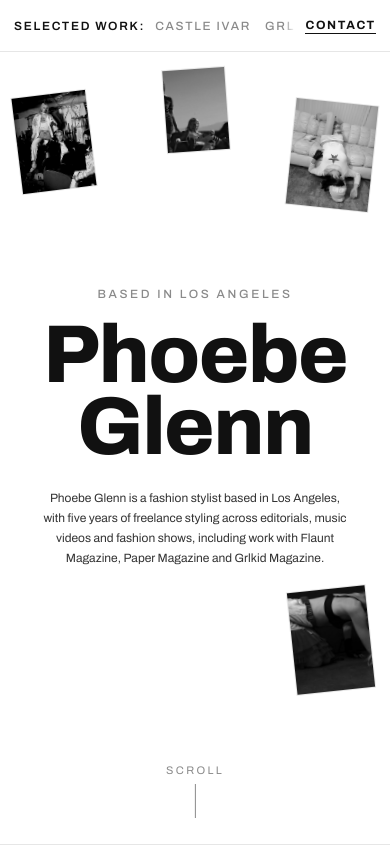
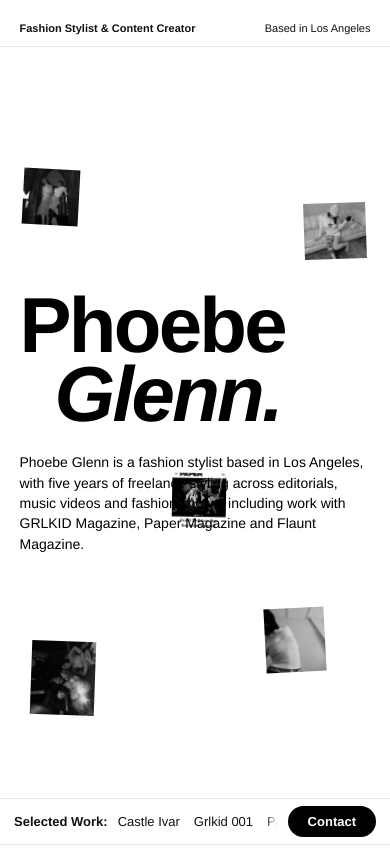
Before and after one commit to jphoglenn/phoebe-glenn-portfolio, a plain HTML site: page index.html in a window 390 px wide. Shown: the top 848 px of the page. Drawn offline with Linux system fonts and the light colour scheme.

Commit message:
Match hero to original: two-line name, kicker bar, 5 thumbnails, bottom work bar, Helvetica type

```diff
--- a/app.js
+++ b/app.js
@@ -19,6 +19,7 @@
     { src: "images/castle_ivar3.jpg", p: 0 },    { src: "images/castle_ivar4.jpg", p: 0 },
     { src: "images/grlkid2.jpg", p: 1 }, { src: "images/grlkid1.jpg", p: 1 },
     { src: "images/grlkid3.jpg", p: 1 }, { src: "images/grlkid7.jpg", p: 1 },
+    { src: "images/grlkid6.jpg", p: 1 },
     { src: "images/paper1.jpg", p: 2 }, { src: "images/paper2.jpg", p: 2 },
     { src: "images/paper3.jpg", p: 2 },
     { src: "images/jrude1.jpg", p: 3 }, { src: "images/jrude2.jpg", p: 3 },
--- a/index.html
+++ b/index.html
@@ -5,9 +5,6 @@
 <meta name="viewport" content="width=device-width, initial-scale=1.0">
 <title>Phoebe Glenn Portfolio</title>
 <meta name="description" content="Phoebe Glenn is a fashion stylist based in Los Angeles. Selected styling work across editorials, music videos and fashion shows.">
-<link rel="preconnect" href="https://fonts.googleapis.com">
-<link rel="preconnect" href="https://fonts.gstatic.com" crossorigin>
-<link href="https://fonts.googleapis.com/css2?family=Archivo:wdth,wght@62..125,300..800&display=swap" rel="stylesheet">
 <link rel="stylesheet" href="styles.css">
 </head>
 <body>
@@ -18,31 +15,25 @@
   </svg>
 </div>
 
-<header id="topnav">
-  <nav class="nav-inner" aria-label="Projects">
-    <span class="nav-label">Selected Work:</span>
-    <div class="nav-links" id="navLinks"></div>
-    <a class="nav-contact" href="#contact" data-nav="contact">Contact</a>
-  </nav>
-</header>
 
-<main id="stack">
 
   <section class="panel hero" id="top" data-title="Phoebe Glenn">
-    <p class="hero-kicker">Based in Los Angeles</p>
+    <div class="hero-topbar">
+      <span class="hero-topbar-left">Fashion Stylist &amp; Content Creator</span>
+      <span class="hero-topbar-right">Based in Los Angeles</span>
+    </div>
     <div class="hero-center">
-      <h1 class="hero-name">Phoebe<br>Glenn</h1>
-      <p class="hero-bio">Phoebe Glenn is a fashion stylist based in Los Angeles, with five years of freelance styling across editorials, music videos and fashion shows, including work with Flaunt Magazine, Paper Magazine and Grlkid Magazine.</p>
+      <h1 class="hero-name">Phoebe<br><em class="hero-name-line2">Glenn.</em></h1>
+      <p class="hero-bio">Phoebe Glenn is a fashion stylist based in Los Angeles, with five years of freelance styling across editorials, music videos and fashion shows, including work with GRLKID Magazine, Paper Magazine and Flaunt Magazine.</p>
     </div>
+    <p class="hero-folio">Portfolio / 2026</p>
     <div class="hero-thumbs" aria-hidden="false">
-      <button class="thumb t1" data-lb="10" aria-label="Open image"><img src="images/paper2.jpg" alt="Paper Magazine editorial thumbnail"></button>
-      <button class="thumb t2" data-lb="5" aria-label="Open image"><img src="images/grlkid1.jpg" alt="Grlkid editorial thumbnail"></button>
-      <button class="thumb t3" data-lb="2" aria-label="Open image"><img src="images/castle_ivar3.jpg" alt="Castle Ivar editorial thumbnail"></button>
-      <button class="thumb t4" data-lb="16" aria-label="Open image"><img src="images/lorenxaud4.jpg" alt="Lorenzo editorial thumbnail"></button>
-      <button class="thumb t5" data-lb="12" aria-label="Open image"><img src="images/jrude2.jpg" alt="Jrude music video thumbnail"></button>
-      <button class="thumb t6" data-lb="17" aria-label="Open image"><img src="images/iff1.jpg" alt="I Feel Free video project thumbnail"></button>
+      <button class="thumb t1" data-lb="1" aria-label="Open image"><img src="images/castle_ivar2.jpg" alt="Castle Ivar editorial thumbnail"></button>
+      <button class="thumb t2" data-lb="8" aria-label="Open image"><img src="images/grlkid6.jpg" alt="Grlkid editorial thumbnail"></button>
+      <button class="thumb t3" data-lb="9" aria-label="Open image"><img src="images/paper1.jpg" alt="Paper Magazine editorial thumbnail"></button>
+      <button class="thumb t4" data-lb="20" aria-label="Open image"><img src="images/iff3.jpg" alt="I Feel Free video project thumbnail"></button>
+      <button class="thumb t5" data-lb="30" aria-label="Open image"><img src="images/sway.jpg" alt="Styling work thumbnail"></button>
     </div>
-    <a class="hero-scroll" href="#castle-ivar" data-nav="castle-ivar">Scroll</a>
   </section>
 
   <section class="panel project" id="castle-ivar" data-title="Castle Ivar Editorial">
@@ -79,9 +70,9 @@
       <p class="project-sub">for Paper Magazine</p>
     </header>
     <div class="strip" data-project="2">
-      <button class="frame" data-lb="8"><img src="images/paper1.jpg" alt="Frost Children Are Spiraling Upward, look 1" loading="lazy"></button>
-      <button class="frame" data-lb="9"><img src="images/paper2.jpg" alt="Frost Children Are Spiraling Upward, look 2" loading="lazy"></button>
-      <button class="frame" data-lb="10"><img src="images/paper3.jpg" alt="Frost Children Are Spiraling Upward, look 3" loading="lazy"></button>
+      <button class="frame" data-lb="9"><img src="images/paper1.jpg" alt="Frost Children Are Spiraling Upward, look 1" loading="lazy"></button>
+      <button class="frame" data-lb="10"><img src="images/paper2.jpg" alt="Frost Children Are Spiraling Upward, look 2" loading="lazy"></button>
+      <button class="frame" data-lb="11"><img src="images/paper3.jpg" alt="Frost Children Are Spiraling Upward, look 3" loading="lazy"></button>
     </div>
   </section>
 
@@ -92,9 +83,9 @@
       <p class="project-sub">Music video</p>
     </header>
     <div class="strip" data-project="3">
-      <button class="frame" data-lb="11"><img src="images/jrude1.jpg" alt="Jrude Save Me From Myself, look 1" loading="lazy"></button>
-      <button class="frame" data-lb="12"><img src="images/jrude2.jpg" alt="Jrude Save Me From Myself, look 2" loading="lazy"></button>
-      <button class="frame" data-lb="13"><img src="images/jrude3.jpg" alt="Jrude Save Me From Myself, look 3" loading="lazy"></button>
+      <button class="frame" data-lb="12"><img src="images/jrude1.jpg" alt="Jrude Save Me From Myself, look 1" loading="lazy"></button>
+      <button class="frame" data-lb="13"><img src="images/jrude2.jpg" alt="Jrude Save Me From Myself, look 2" loading="lazy"></button>
+      <button class="frame" data-lb="14"><img src="images/jrude3.jpg" alt="Jrude Save Me From Myself, look 3" loading="lazy"></button>
     </div>
   </section>
 
@@ -104,9 +95,9 @@
       <h2 class="project-title">Lorenzo Editorial</h2>
     </header>
     <div class="strip" data-project="4">
-      <button class="frame" data-lb="14"><img src="images/lorenxaud1.jpg" alt="Lorenzo Editorial, look 1" loading="lazy"></button>
-      <button class="frame" data-lb="15"><img src="images/lorenxaud2.jpg" alt="Lorenzo Editorial, look 2" loading="lazy"></button>
-      <button class="frame" data-lb="16"><img src="images/lorenxaud4.jpg" alt="Lorenzo Editorial, look 3" loading="lazy"></button>
+      <button class="frame" data-lb="15"><img src="images/lorenxaud1.jpg" alt="Lorenzo Editorial, look 1" loading="lazy"></button>
+      <button class="frame" data-lb="16"><img src="images/lorenxaud2.jpg" alt="Lorenzo Editorial, look 2" loading="lazy"></button>
+      <button class="frame" data-lb="17"><img src="images/lorenxaud4.jpg" alt="Lorenzo Editorial, look 3" loading="lazy"></button>
     </div>
   </section>
 
@@ -117,9 +108,9 @@
       <p class="project-sub">Video project</p>
     </header>
     <div class="strip" data-project="5">
-      <button class="frame" data-lb="17"><img src="images/iff1.jpg" alt="I Feel Free video project, still 1" loading="lazy"></button>
-      <button class="frame" data-lb="18"><img src="images/iff2.jpg" alt="I Feel Free video project, still 2" loading="lazy"></button>
-      <button class="frame" data-lb="19"><img src="images/iff3.jpg" alt="I Feel Free video project, still 3" loading="lazy"></button>
+      <button class="frame" data-lb="18"><img src="images/iff1.jpg" alt="I Feel Free video project, still 1" loading="lazy"></button>
+      <button class="frame" data-lb="19"><img src="images/iff2.jpg" alt="I Feel Free video project, still 2" loading="lazy"></button>
+      <button class="frame" data-lb="20"><img src="images/iff3.jpg" alt="I Feel Free video project, still 3" loading="lazy"></button>
     </div>
   </section>
 
@@ -129,18 +120,18 @@
       <h2 class="project-title">Miscellaneous</h2>
     </header>
     <div class="strip misc-strip" data-project="6">
-      <button class="frame" data-lb="20"><img src="images/img_4114.jpg" alt="Styling work" loading="lazy"></button>
-      <button class="frame" data-lb="21"><img src="images/img_4115.jpg" alt="Styling work" loading="lazy"></button>
-      <button class="frame" data-lb="22"><img src="images/img_4116.jpg" alt="Styling work" loading="lazy"></button>
-      <button class="frame" data-lb="23"><img src="images/img_4117.jpg" alt="Styling work" loading="lazy"></button>
-      <button class="frame" data-lb="24"><img src="images/img_3878.jpg" alt="Styling work" loading="lazy"></button>
-      <button class="frame" data-lb="25"><img src="images/img_3883.jpg" alt="Styling work" loading="lazy"></button>
-      <button class="frame" data-lb="26"><img src="images/img_3901.jpg" alt="Styling work" loading="lazy"></button>
-      <button class="frame" data-lb="27"><img src="images/img_3902.jpg" alt="Styling work" loading="lazy"></button>
-      <button class="frame" data-lb="28"><img src="images/sat.jpg" alt="Styling work" loading="lazy"></button>
-      <button class="frame" data-lb="29"><img src="images/sway.jpg" alt="Styling work" loading="lazy"></button>
-      <button class="frame" data-lb="30"><img src="images/dscf4036.jpg" alt="Styling work" loading="lazy"></button>
-      <button class="frame" data-lb="31"><img src="images/screenshot.jpg" alt="Styling work" loading="lazy"></button>
+      <button class="frame" data-lb="21"><img src="images/img_4114.jpg" alt="Styling work" loading="lazy"></button>
+      <button class="frame" data-lb="22"><img src="images/img_4115.jpg" alt="Styling work" loading="lazy"></button>
+      <button class="frame" data-lb="23"><img src="images/img_4116.jpg" alt="Styling work" loading="lazy"></button>
+      <button class="frame" data-lb="24"><img src="images/img_4117.jpg" alt="Styling work" loading="lazy"></button>
+      <button class="frame" data-lb="25"><img src="images/img_3878.jpg" alt="Styling work" loading="lazy"></button>
+      <button class="frame" data-lb="26"><img src="images/img_3883.jpg" alt="Styling work" loading="lazy"></button>
+      <button class="frame" data-lb="27"><img src="images/img_3901.jpg" alt="Styling work" loading="lazy"></button>
+      <button class="frame" data-lb="28"><img src="images/img_3902.jpg" alt="Styling work" loading="lazy"></button>
+      <button class="frame" data-lb="29"><img src="images/sat.jpg" alt="Styling work" loading="lazy"></button>
+      <button class="frame" data-lb="30"><img src="images/sway.jpg" alt="Styling work" loading="lazy"></button>
+      <button class="frame" data-lb="31"><img src="images/dscf4036.jpg" alt="Styling work" loading="lazy"></button>
+      <button class="frame" data-lb="32"><img src="images/screenshot.jpg" alt="Styling work" loading="lazy"></button>
     </div>
   </section>
 
@@ -155,6 +146,14 @@
   </section>
 
 </main>
+
+<footer id="workbar">
+  <nav class="workbar-inner" aria-label="Projects">
+    <span class="workbar-label">Selected Work:</span>
+    <div class="nav-links" id="navLinks"></div>
+    <a class="nav-contact" href="#contact" data-nav="contact">Contact</a>
+  </nav>
+</footer>
 
 <div id="lightbox" aria-hidden="true" role="dialog" aria-label="Image viewer">
   <div class="lb-top">
--- a/styles.css
+++ b/styles.css
@@ -4,8 +4,8 @@
   --ink: #111;
   --muted: #8a8a8a;
   --line: #e6e6e6;
-  --nav-h: 52px;
-  --font: "Archivo", "Helvetica Neue", Helvetica, Arial, sans-serif;
+  --bar-h: 46px;
+  --font: "Helvetica Now Display", "Helvetica Neue", Helvetica, Arial, sans-serif;
 }
 
 * { margin: 0; padding: 0; box-sizing: border-box; }
@@ -26,33 +26,31 @@
 
 ::selection { background: var(--ink); color: #fff; }
 
-/* ---------- top nav ---------- */
+/* ---------- bottom work bar ---------- */
 
-#topnav {
+#workbar {
   position: fixed;
-  top: 0; left: 0; right: 0;
-  height: var(--nav-h);
+  bottom: 0; left: 0; right: 0;
+  height: var(--bar-h);
   z-index: 100;
-  background: rgba(255, 255, 255, 0.92);
+  background: rgba(255, 255, 255, 0.94);
   backdrop-filter: blur(8px);
   -webkit-backdrop-filter: blur(8px);
-  border-bottom: 1px solid var(--line);
+  border-top: 1px solid var(--line);
 }
 
-.nav-inner {
+.workbar-inner {
   height: 100%;
   display: flex;
   align-items: center;
-  gap: 14px;
+  gap: 16px;
   padding: 0 18px;
-  font-size: 12px;
-  letter-spacing: 0.14em;
-  text-transform: uppercase;
+  font-size: 13px;
 }
 
-.nav-label {
+.workbar-label {
   flex: 0 0 auto;
-  font-weight: 600;
+  font-weight: 700;
   white-space: nowrap;
 }
 
@@ -70,24 +68,29 @@
 .nav-links::-webkit-scrollbar { display: none; }
 
 .nav-links a {
-  text-decoration: none;
-  color: var(--muted);
-  font-weight: 500;
-  transition: color 0.2s;
+  color: var(--ink);
+  font-weight: 400;
+  text-decoration: underline;
+  text-underline-offset: 3px;
+  transition: opacity 0.2s;
   flex: 0 0 auto;
 }
-.nav-links a:hover { color: var(--ink); }
-.nav-links a.active { color: var(--ink); font-weight: 700; }
+.nav-links a:hover { opacity: 0.5; }
+.nav-links a.active { font-weight: 700; text-decoration-thickness: 2px; }
 
 .nav-contact {
   flex: 0 0 auto;
   margin-left: auto;
   text-decoration: none;
-  color: var(--ink);
-  font-weight: 700;
-  border-bottom: 1px solid var(--ink);
-  padding-bottom: 1px;
+  color: #fff;
+  background: #000;
+  font-weight: 600;
+  border-radius: 999px;
+  padding: 8px 20px;
+  font-size: 13px;
 }
+.nav-contact:hover { opacity: 0.75; }
+.nav-contact.active { outline: 2px solid var(--ink); outline-offset: 2px; }
 
 /* ---------- stacking panels ---------- */
 
@@ -117,66 +120,65 @@
 /* ---------- hero ---------- */
 
 .hero {
-  justify-content: center;
-  align-items: center;
-  text-align: center;
-  padding: calc(var(--nav-h) + 20px) 24px 60px;
+  justify-content: flex-start;
+  align-items: stretch;
+  padding: 0 0 var(--bar-h);
 }
 
-.hero-kicker {
-  font-size: 12px;
-  letter-spacing: 0.22em;
-  text-transform: uppercase;
-  color: var(--muted);
-  font-weight: 500;
-  margin-bottom: 18px;
+.hero-topbar {
+  flex: 0 0 auto;
+  display: flex;
+  align-items: baseline;
+  justify-content: space-between;
+  padding: 34px 3vw 14px;
+  border-bottom: 1px solid var(--line);
+  font-size: 13px;
 }
+.hero-topbar-left { font-weight: 700; }
+.hero-topbar-right { font-weight: 400; }
 
 .hero-center {
   position: relative;
   z-index: 2;
+  flex: 1 1 auto;
   display: flex;
   flex-direction: column;
-  align-items: center;
+  justify-content: center;
+  padding-left: 3vw;
+  padding-right: 3vw;
 }
 
 .hero-name {
-  font-weight: 800;
-  font-stretch: 72%;
-  font-size: clamp(4.5rem, 17vw, 13rem);
+  font-weight: 700;
+  font-size: clamp(5rem, 13vw, 15rem);
   line-height: 0.88;
-  letter-spacing: -0.02em;
-  text-transform: none;
+  letter-spacing: -0.035em;
+  color: #000;
+}
+.hero-name-line2 {
+  font-style: italic;
+  margin-left: 5.5vw;
 }
 
 .hero-bio {
-  margin-top: 26px;
-  max-width: 46ch;
-  font-size: 13px;
-  line-height: 1.65;
-  color: #333;
+  margin-top: 34px;
+  max-width: 500px;
+  font-size: 16px;
+  line-height: 1.45;
+  color: #000;
   font-weight: 400;
 }
 
-.hero-scroll {
+.hero-folio {
   position: absolute;
-  bottom: 26px;
-  left: 50%;
-  transform: translateX(-50%);
-  font-size: 11px;
-  letter-spacing: 0.22em;
-  text-transform: uppercase;
+  right: 3vw;
+  top: 70%;
+  z-index: 2;
+  font-size: 12px;
   color: var(--muted);
-  text-decoration: none;
-  z-index: 2;
-}
-.hero-scroll::after {
-  content: "";
-  display: block;
-  width: 1px;
-  height: 34px;
-  background: var(--muted);
-  margin: 8px auto 0;
+  border-left: 1px solid var(--line);
+  padding-left: 12px;
+  line-height: 1.5;
 }
 
 .hero-thumbs { position: absolute; inset: 0; z-index: 1; pointer-events: none; }
@@ -194,24 +196,23 @@
   object-fit: cover;
   filter: grayscale(1) contrast(1.02);
   transition: filter 0.35s ease;
-  border: 1px solid var(--line);
   background: #fff;
 }
 .thumb:hover img, .thumb:focus-visible img { filter: grayscale(0); }
-.thumb:hover, .thumb:focus-visible { transform: scale(1.12) rotate(0deg) !important; z-index: 5; }
+.thumb:hover, .thumb:focus-visible { transform: scale(1.14) rotate(0deg) !important; z-index: 5; }
 
-.t1 { top: 13%; left: 5%;  width: 118px; height: 150px; transform: rotate(-7deg); }
-.t2 { top: 15%; right: 7%; width: 132px; height: 168px; transform: rotate(6deg); }
-.t3 { top: 52%; left: 7%;  width: 104px; height: 138px; transform: rotate(5deg); }
-.t4 { bottom: 16%; right: 9%; width: 124px; height: 158px; transform: rotate(-6deg); }
-.t5 { bottom: 10%; left: 30%; width: 112px; height: 144px; transform: rotate(4deg); }
-.t6 { top: 9%; left: 44%;  width: 96px;  height: 124px; transform: rotate(-4deg); }
+/* positions from the original hero: 5 tilted B&W thumbnails */
+.t1 { left: 5%;  top: 23%; width: 80px;  height: 80px;  transform: rotate(3deg); }
+.t2 { left: 87%; top: 28%; width: 90px;  height: 80px;  transform: rotate(-2deg); }
+.t3 { left: 47%; top: 58%; width: 75px;  height: 75px;  transform: rotate(1deg); }
+.t4 { left: 33%; top: 75%; width: 95px;  height: 110px; transform: rotate(2deg); }
+.t5 { left: 72%; top: 71%; width: 85px;  height: 90px;  transform: rotate(-3deg); }
 
 /* ---------- project sections ---------- */
 
 .project {
   justify-content: center;
-  padding: calc(var(--nav-h) + 26px) 0 40px;
+  padding: 26px 0 calc(var(--bar-h) + 40px);
   border-top: 1px solid var(--line);
 }
 
@@ -282,7 +283,7 @@
   justify-content: center;
   align-items: center;
   text-align: center;
-  padding: 40px 24px;
+  padding: 40px 24px calc(var(--bar-h) + 40px);
   border-top: 1px solid var(--line);
 }
 
@@ -427,18 +428,21 @@
 /* ---------- responsive ---------- */
 
 @media (max-width: 760px) {
-  .nav-inner { gap: 10px; padding: 0 14px; }
+  .workbar-inner { gap: 10px; padding: 0 14px; }
   .nav-links { gap: 14px; }
 
-  .hero-name { font-size: clamp(3.6rem, 21vw, 6rem); }
-  .hero-bio { font-size: 12px; padding: 0 6px; }
+  .hero-topbar { padding: 22px 5vw 12px; font-size: 11px; }
+  .hero-center { padding-left: 5vw; padding-right: 5vw; }
+  .hero-name { font-size: clamp(4rem, 20vw, 7rem); }
+  .hero-name-line2 { margin-left: 9vw; }
+  .hero-bio { font-size: 14px; margin-top: 24px; }
+  .hero-folio { display: none; }
 
-  .t1 { top: 11%; left: 4%;  width: 76px;  height: 98px; }
-  .t2 { top: 12%; right: 4%; width: 84px;  height: 108px; }
-  .t3 { display: none; }
-  .t4 { bottom: 18%; right: 5%; width: 80px; height: 104px; }
-  .t5 { display: none; }
-  .t6 { top: 8%; left: 42%;  width: 64px;  height: 84px; }
+  .t1 { left: 6%;  top: 20%; width: 56px; height: 56px; }
+  .t2 { left: 78%; top: 24%; width: 62px; height: 56px; }
+  .t3 { left: 44%; top: 56%; width: 54px; height: 54px; }
+  .t4 { left: 8%;  top: 76%; width: 64px; height: 74px; }
+  .t5 { left: 68%; top: 72%; width: 60px; height: 64px; }
 
   .frame img { height: 48vh; height: 48svh; max-width: 78vw; }
   .misc-strip .frame img { height: 32vh; height: 32svh; }
```
Also changed, not shown: images/grlkid6.jpg (added).
